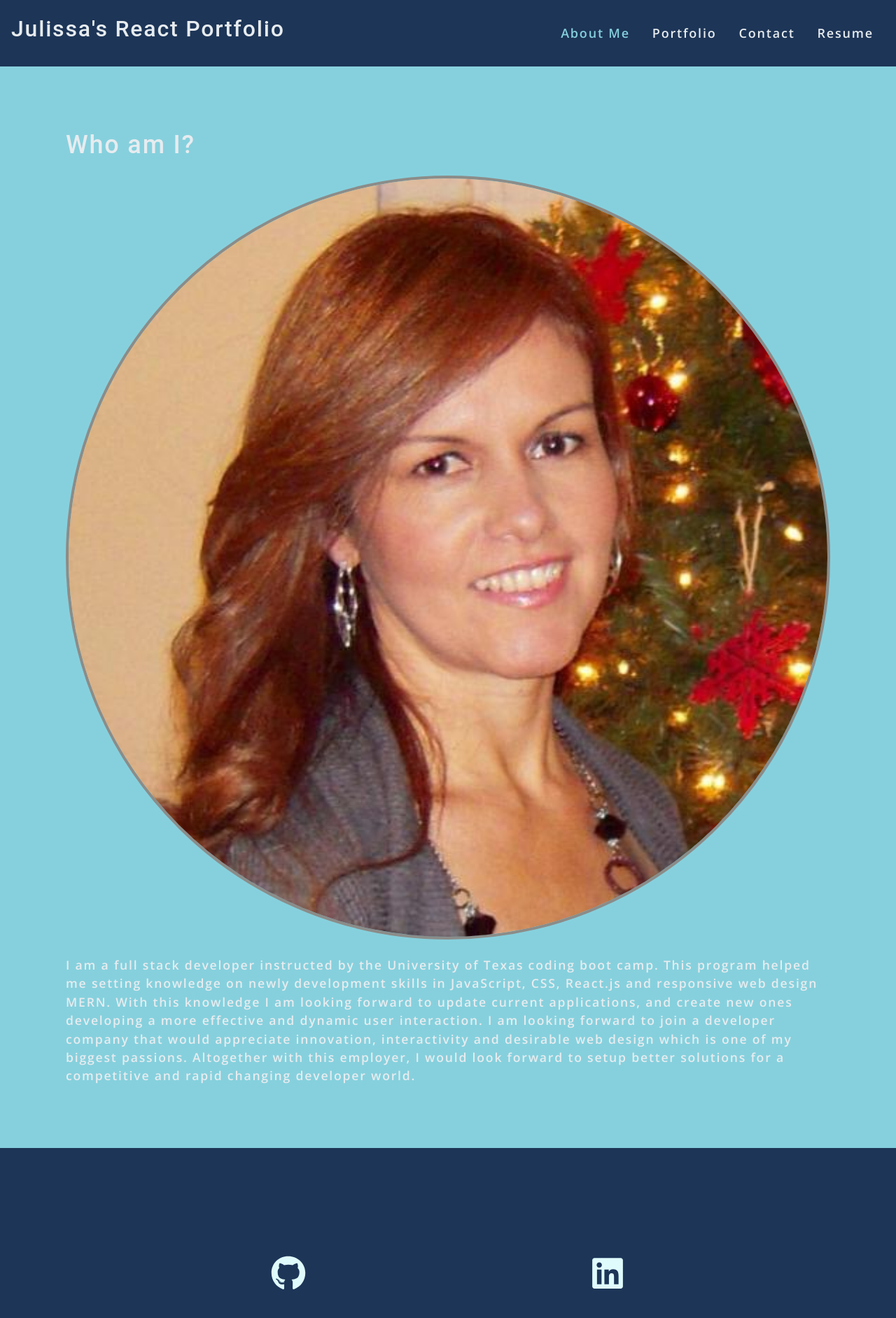
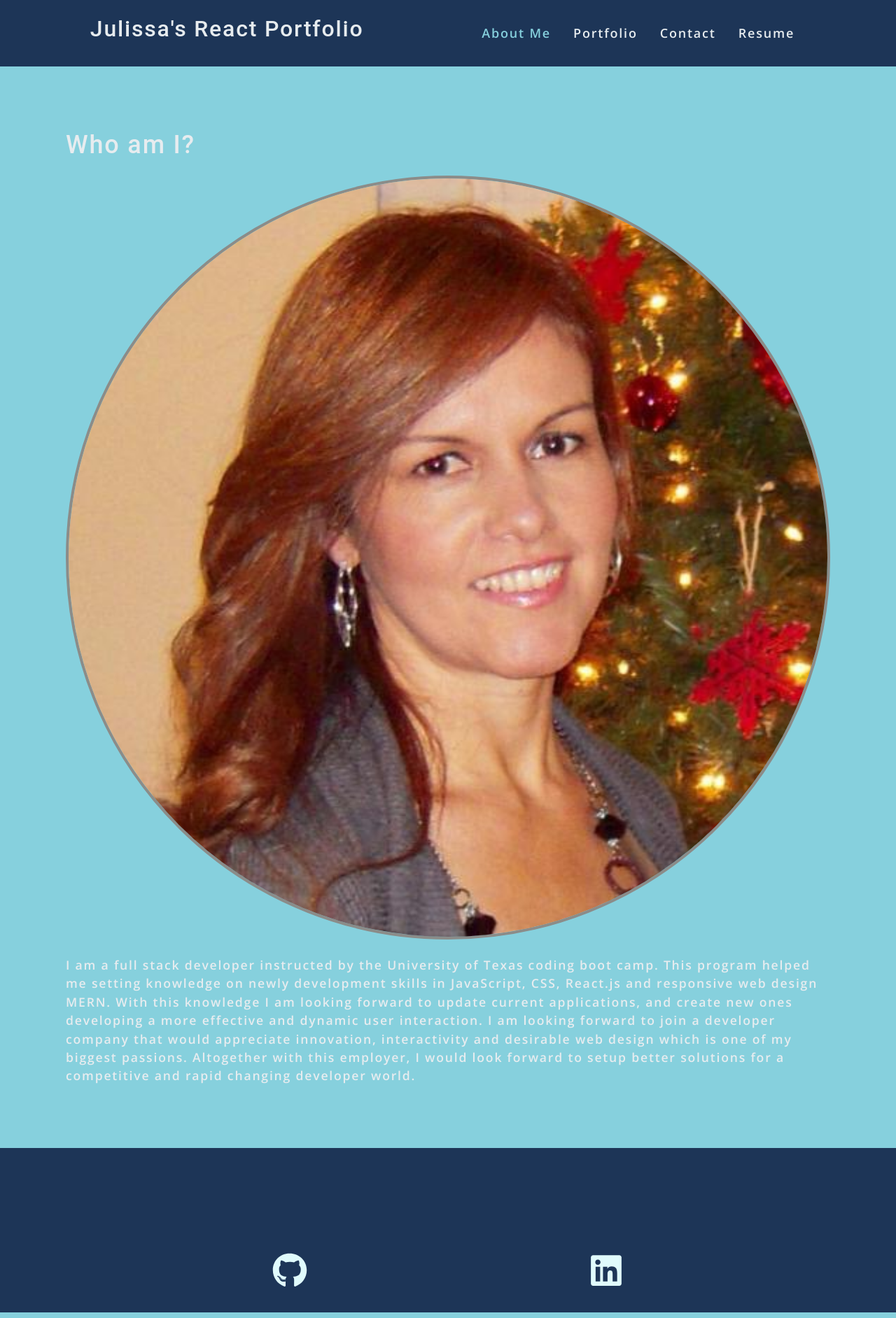
Before and after one commit to yoyachi/update-react-portfolio, a React (Create React App) app: page / in a window 1280 px wide. Shown: the whole page at 70% size. Built offline with nearby package versions, Linux system fonts and the light colour scheme.

Commit message:
Updated footer and header index css

```diff
--- a/src/index.css
+++ b/src/index.css
@@ -100,13 +100,17 @@ a:hover {
 header {
 	background: var(--secondary);
 	display: flex;
-	justify-content: space-between;
+	justify-content :space-evenly;
 	padding: 1rem;
+
 	text-align: center;
+	flex-wrap: wrap;
+	margin: 0 auto;
 }
 
 header a {
 	color: var(--light);
+
 }
 
 button {
@@ -168,6 +172,7 @@ ul li {
 }
 
 nav a:hover {
+	background-color: rgba(167, 111, 111, 0.8) ;
 	text-decoration: none;
 }
 
@@ -293,14 +298,15 @@ textarea {
 .footer {
 	display: flex;
 	flex-wrap: wrap;
-	justify-content: space-evenly;
+	justify-content:space-evenly ;
   background-color: #1d3557;
   padding-top: 10%;
+  text-align: center;
 }
 .footer a {
   font-size: 50px;
-  padding: 20px;
-  color:e7ecef;
+  padding: 1rem;
+  color: e7ecef;
 }
 .photo {
 	width: auto;
@@ -367,13 +373,15 @@ textarea {
 .card-text {
 	font-size: 0.75rem;
 	height: 8rem;
-	color: var(--quinary);
+	color: rgb(116, 111, 111);
+
 }
 
 .card-techs {
 	font-size: 0.75rem;
 	height: 4rem;
-	color: var(--quinary);
+	color: rgb(116, 111, 111);
+
 }
 
 .card-image {
@@ -391,9 +399,9 @@ textarea {
 }
 
 /* Viewports Styling start*/
-@media screen and (max-width: 980px) {}
+@media only screen and (max-width: 980px) {}
 
-@media screen and (max-width: 817px) {
+@media only screen and (max-width: 817px) {
 	header div {
 		position: relative;
 		width: 110%;
@@ -453,6 +461,6 @@ textarea {
 	}
 }
 
-@media screen and (max-width: 768px) {}
+@media only screen and (max-width: 768px) {}
 
-@media screen and (max-width: 575px) {}
+@media only screen and (max-width: 575px) {}
```
